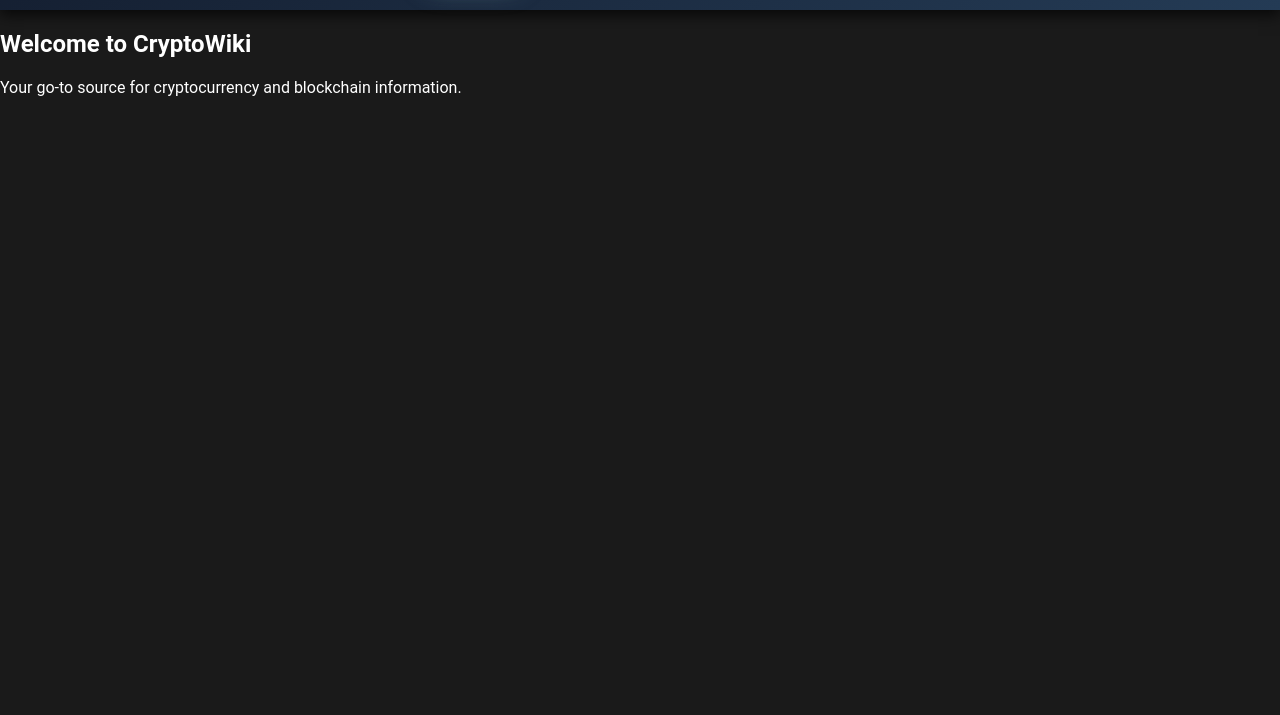
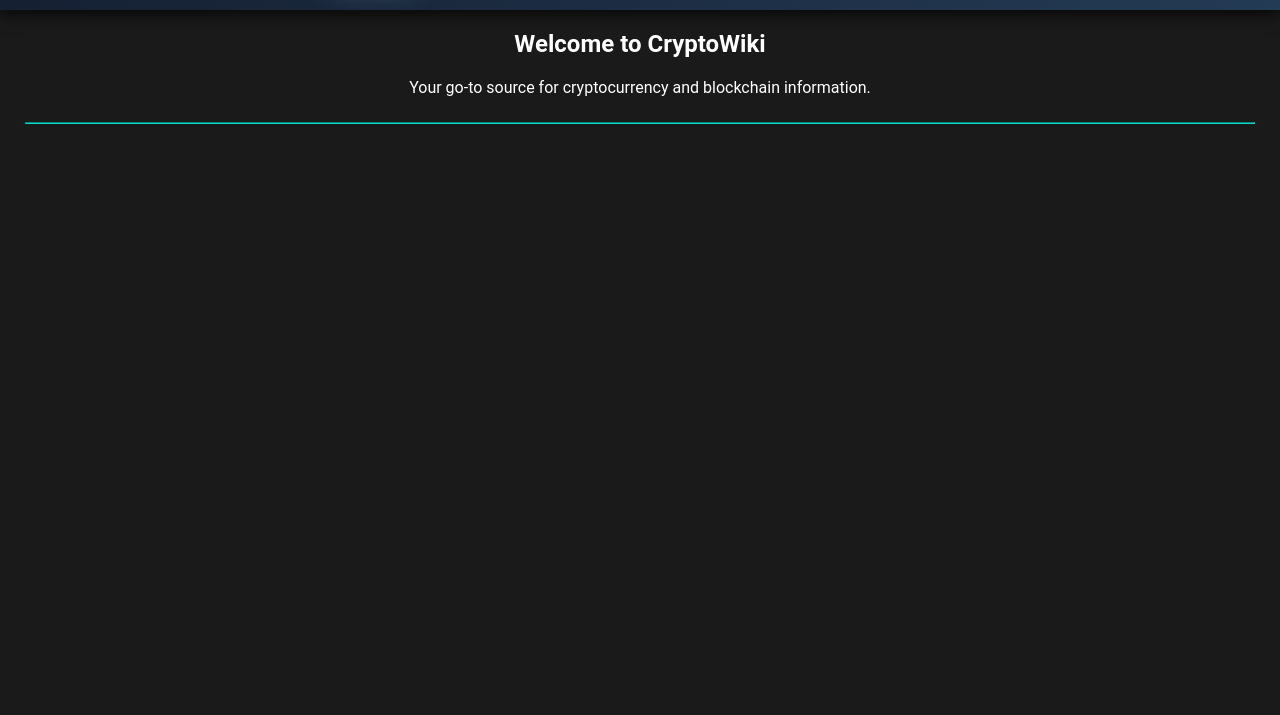
Before and after one commit to Krybas/cryptowiki, a plain HTML site: page index.html in a window 1280 px wide. Shown: the part 85-800 px from the top of the page. Drawn offline with Linux system fonts and the light colour scheme.

Commit message:
second commit

```diff
--- a/index.html
+++ b/index.html
@@ -16,11 +16,10 @@
             <a href="glossary.html">Glossary</a>
         </nav>
     </div>
-    <div class="content-wrapper">
-        <div class="content">
-            <h2>Welcome to CryptoWiki</h2>
-            <p>Your go-to source for cryptocurrency and blockchain information.</p>
-        </div>
+    <div class="content">
+        <h2>Welcome to CryptoWiki</h2>
+        <p>Your go-to source for cryptocurrency and blockchain information.</p>
     </div>
+    <hr>
 </body>
 </html>
--- a/style.css
+++ b/style.css
@@ -23,7 +23,7 @@ h1, h2 {
     font-size: 38px;
     font-weight: bold;
     color: #c1e3dc;
-    margin-right: 200px;
+    margin-right: 100px;
     padding-left: 30px;
 }
 
@@ -55,3 +55,16 @@ nav a:hover, a.active{
     box-shadow: 0px 0px 15px #0f2e28, 0px 0px 25px rgba(176, 216, 223, 0.5);
     cursor: pointer;
 }
+.content {
+    max-width: fit-content;
+    margin-left: auto;
+    margin-right: auto;
+}
+.content h2, p {
+    text-align: center;
+}
+hr {
+    border-color: rgb(8, 218, 200);
+    border-width: 1px;
+    margin: 25px;
+}
```
